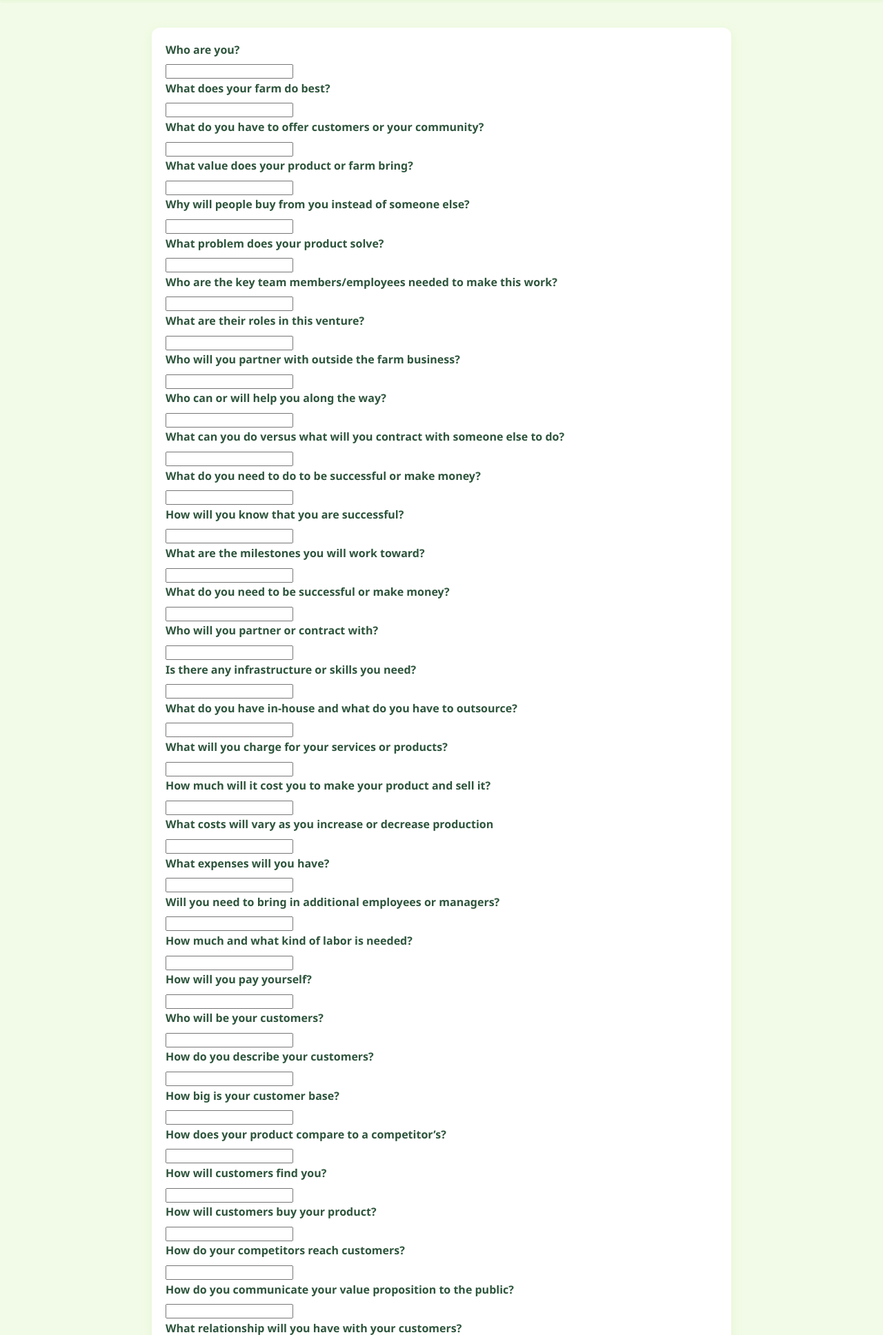
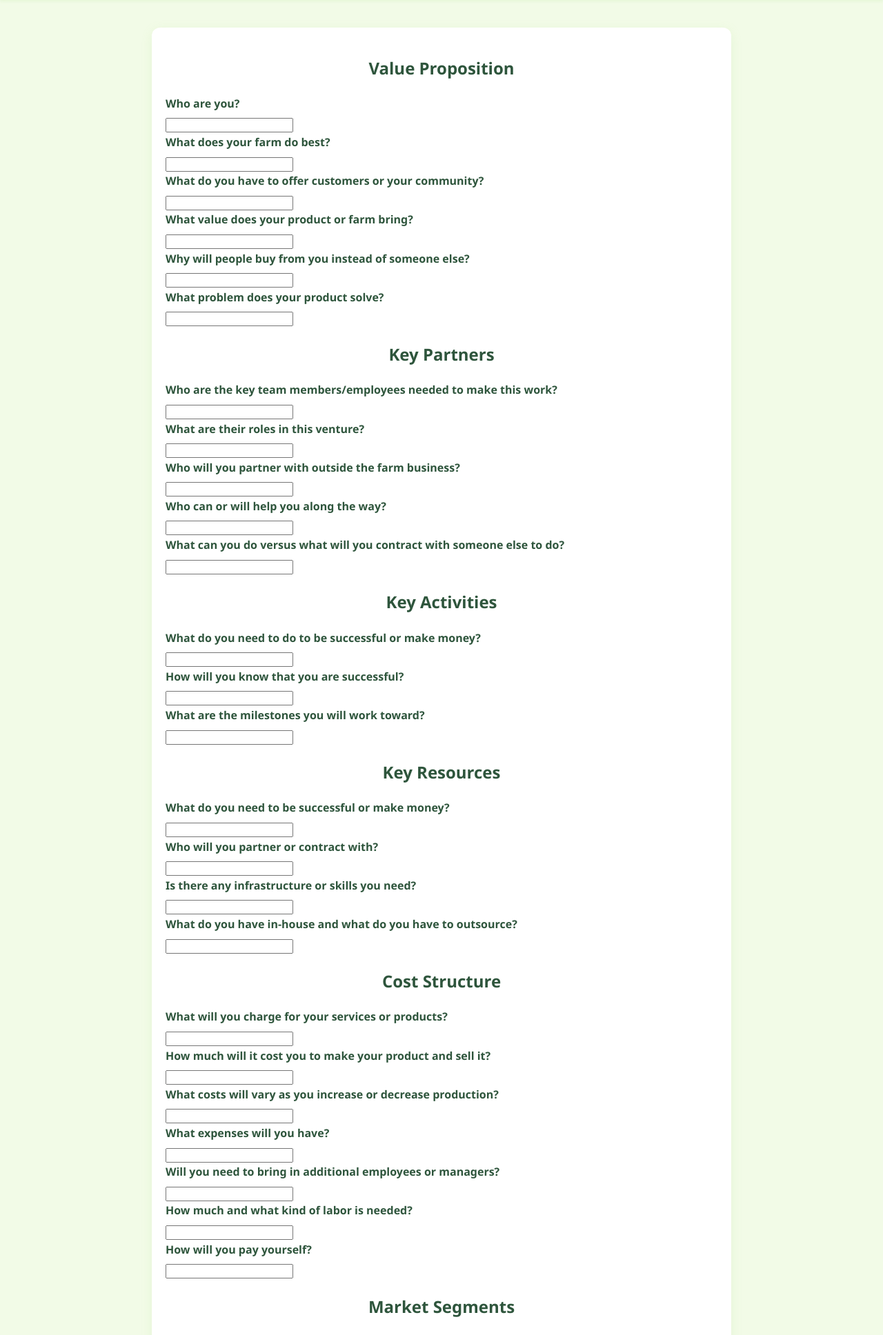
Before and after one commit to Seele28/Agr-Business-Plan-Canvas, a Flask app: page /submit in a window 1280 px wide. Shown: the part 54-1990 px from the top of the page at 69% size. Run offline with Flask 3, Linux system fonts and the light colour scheme.

Commit message:
Update question.html add module title

```diff
--- a/BMC-qwen_model_PH/templates/question.html
+++ b/BMC-qwen_model_PH/templates/question.html
@@ -5,15 +5,20 @@
     <title>BMC Generator</title>
     <link rel="stylesheet" type="text/css" href="static/css/style.css">
 </head>
+<body>
+<!-- Navigation -->
 <nav>
     <a href="/">Home</a>
     <a href="/generate">Generate</a>
     <a href="/submit">Guide</a>
 </nav>
-<body>
-<!-- a form with six questions -->
+
+<!-- Form Section -->
 <div class="form-container">
     <form action="/submit" method="post">
+
+        <!-- Value Proposition -->
+        <h2 style="text-align: center; margin-top: 20px;">Value Proposition</h2>
         <div class="form-group">
             <label for="question1">Who are you?</label>
             <input type="text" id="question1" name="question1">
@@ -38,6 +43,9 @@
             <label for="question6">What problem does your product solve?</label>
             <input type="text" id="question6" name="question6">
         </div>
+
+        <!-- Key Partners -->
+        <h2 style="text-align: center; margin-top: 20px;">Key Partners</h2>
         <div class="form-group">
             <label for="question7">Who are the key team members/employees needed to make this work?</label>
             <input type="text" id="question7" name="question7">
@@ -58,6 +66,9 @@
             <label for="question11">What can you do versus what will you contract with someone else to do?</label>
             <input type="text" id="question11" name="question11">
         </div>
+
+        <!-- Key Activities -->
+        <h2 style="text-align: center; margin-top: 20px;">Key Activities</h2>
         <div class="form-group">
             <label for="question12">What do you need to do to be successful or make money?</label>
             <input type="text" id="question12" name="question12">
@@ -70,6 +81,9 @@
             <label for="question14">What are the milestones you will work toward?</label>
             <input type="text" id="question14" name="question14">
         </div>
+
+        <!-- Key Resources -->
+        <h2 style="text-align: center; margin-top: 20px;">Key Resources</h2>
         <div class="form-group">
             <label for="question15">What do you need to be successful or make money?</label>
             <input type="text" id="question15" name="question15">
@@ -86,6 +100,9 @@
             <label for="question18">What do you have in-house and what do you have to outsource?</label>
             <input type="text" id="question18" name="question18">
         </div>
+
+        <!-- Cost Structure -->
+        <h2 style="text-align: center; margin-top: 20px;">Cost Structure</h2>
         <div class="form-group">
             <label for="question19">What will you charge for your services or products?</label>
             <input type="text" id="question19" name="question19">
@@ -95,7 +112,7 @@
             <input type="text" id="question20" name="question20">
         </div>
         <div class="form-group">
-                <label for="question21">What costs will vary as you increase or decrease production</label>
+            <label for="question21">What costs will vary as you increase or decrease production?</label>
             <input type="text" id="question21" name="question21">
         </div>
         <div class="form-group">
@@ -114,6 +131,9 @@
             <label for="question25">How will you pay yourself?</label>
             <input type="text" id="question25" name="question25">
         </div>
+
+        <!-- Market Segments -->
+        <h2 style="text-align: center; margin-top: 20px;">Market Segments</h2>
         <div class="form-group">
             <label for="question26">Who will be your customers?</label>
             <input type="text" id="question26" name="question26">
@@ -130,6 +150,9 @@
             <label for="question29">How does your product compare to a competitor’s?</label>
             <input type="text" id="question29" name="question29">
         </div>
+
+        <!-- Channels -->
+        <h2 style="text-align: center; margin-top: 20px;">Channels</h2>
         <div class="form-group">
             <label for="question30">How will customers find you?</label>
             <input type="text" id="question30" name="question30">
@@ -146,6 +169,9 @@
             <label for="question33">How do you communicate your value proposition to the public?</label>
             <input type="text" id="question33" name="question33">
         </div>
+
+        <!-- Customer Relations -->
+        <h2 style="text-align: center; margin-top: 20px;">Customer Relations</h2>
         <div class="form-group">
             <label for="question34">What relationship will you have with your customers?</label>
             <input type="text" id="question34" name="question34">
@@ -170,6 +196,9 @@
             <label for="question39">What is unique about your customer relations?</label>
             <input type="text" id="question39" name="question39">
         </div>
+
+        <!-- Revenue Streams -->
+        <h2 style="text-align: center; margin-top: 20px;">Revenue Streams</h2>
         <div class="form-group">
             <label for="question40">How will you make money?</label>
             <input type="text" id="question40" name="question40">
@@ -194,6 +223,8 @@
             <label for="question45">What else could you get paid for?</label>
             <input type="text" id="question45" name="question45">
         </div>
+
+        <!-- Submit Button -->
         <div class="form-group">
             <button type="submit">Submit</button>
         </div>
```
Lines whose indentation alone changed are shown as unchanged.
